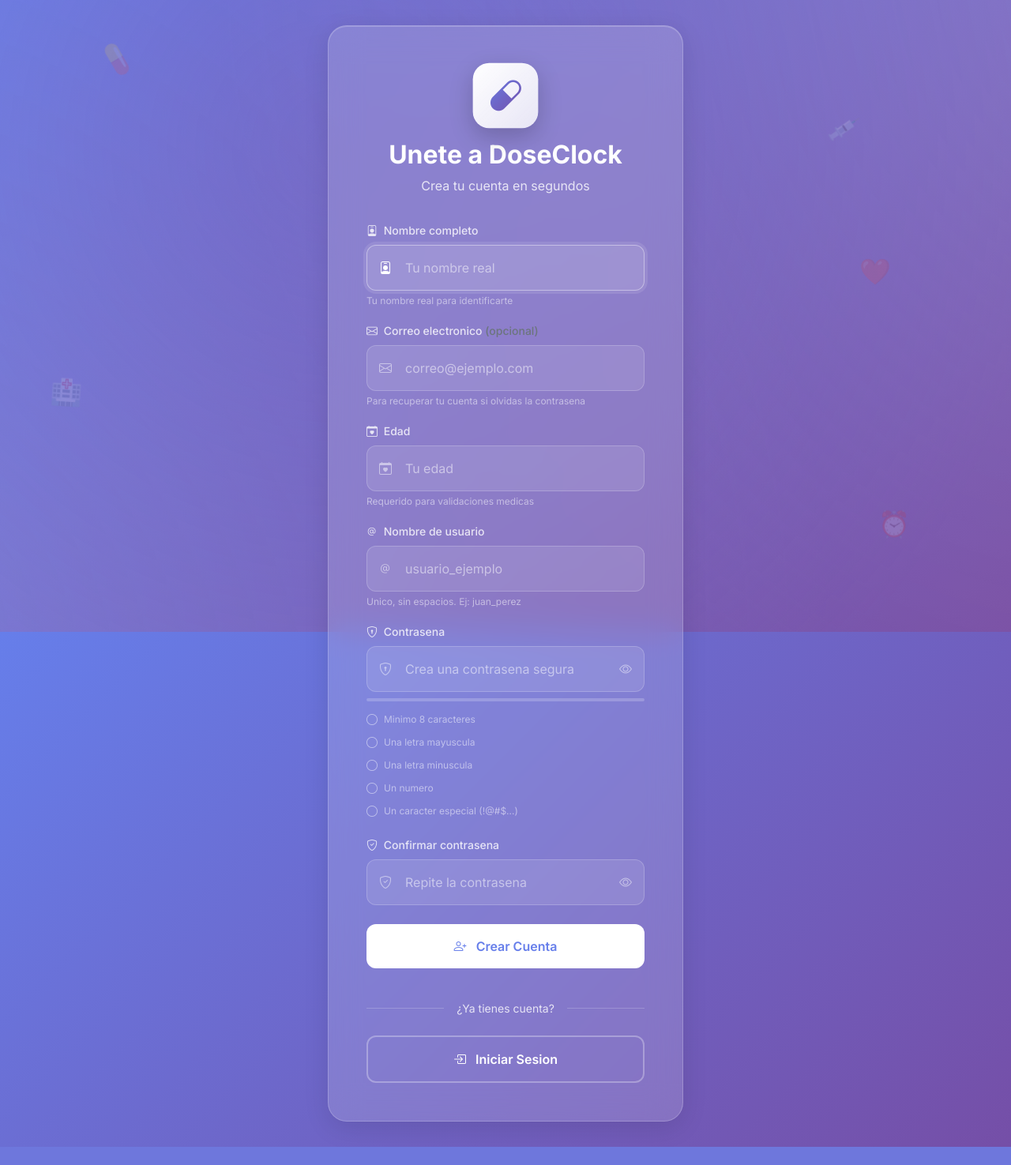
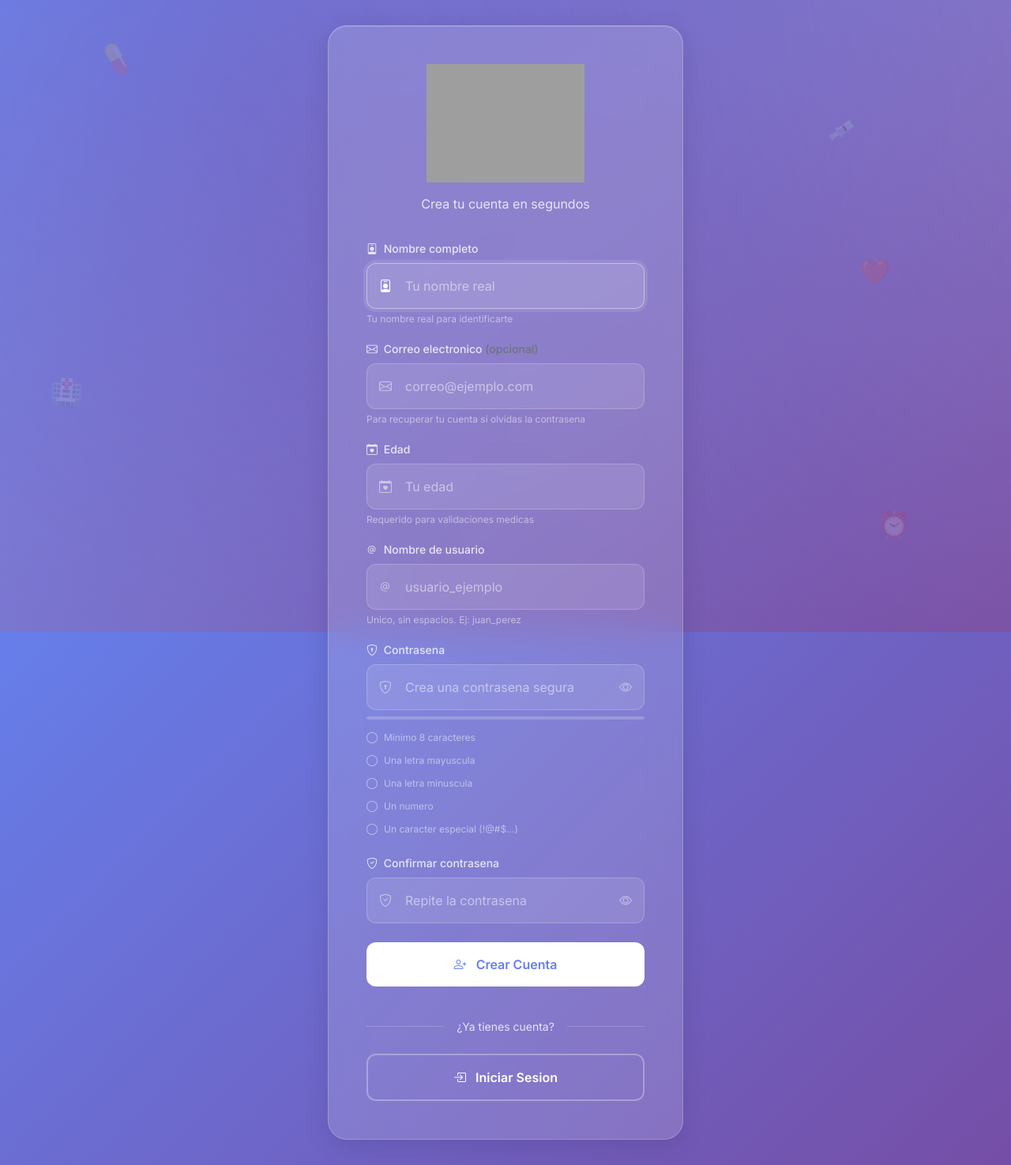
Before and after one commit to Juan-RB/DoseClock, a Django app: page /accounts/registro/ in a window 1280 px wide. Shown: the whole page at 79% size. Before the commit the page ends 1452 px from the top, so only its background shows below. Run offline with Django 4.2, Linux system fonts and the light colour scheme; grey boxes are pictures that could not be loaded.

Commit message:
Agregar logos personalizados y favicons

```diff
--- a/accounts/templates/accounts/base_auth.html
+++ b/accounts/templates/accounts/base_auth.html
@@ -5,6 +5,12 @@
     <meta charset="UTF-8">
     <meta name="viewport" content="width=device-width, initial-scale=1.0">
     <title>{% block title %}DoseClock{% endblock %}</title>
+
+    <!-- Favicon and Icons -->
+    <link rel="icon" type="image/x-icon" href="{% static 'icons/favicon.ico' %}">
+    <link rel="icon" type="image/png" sizes="32x32" href="{% static 'icons/icon-32.png' %}">
+    <link rel="icon" type="image/png" sizes="96x96" href="{% static 'icons/icon-96.png' %}">
+    <link rel="apple-touch-icon" sizes="180x180" href="{% static 'icons/icon-180.png' %}">
 
     <!-- Bootstrap 5 CSS -->
     <link href="https://cdn.jsdelivr.net/npm/bootstrap@5.3.2/dist/css/bootstrap.min.css" rel="stylesheet">
--- a/accounts/templates/accounts/login.html
+++ b/accounts/templates/accounts/login.html
@@ -1,4 +1,5 @@
 {% extends 'accounts/base_auth.html' %}
+{% load static %}
 
 {% block title %}Iniciar Sesion - DoseClock{% endblock %}
 
@@ -7,10 +8,7 @@
     <div class="auth-card glass-card">
         <!-- Logo -->
         <div class="auth-logo">
-            <div class="logo-icon">
-                <i class="bi bi-capsule"></i>
-            </div>
-            <h1>DoseClock</h1>
+            <img src="{% static 'icons/logo.png' %}" alt="DoseClock Logo" class="logo-img" style="max-width: 200px; height: auto; margin-bottom: 15px;">
             <p>Tu asistente de medicamentos</p>
         </div>
 
--- a/accounts/templates/accounts/register.html
+++ b/accounts/templates/accounts/register.html
@@ -1,4 +1,5 @@
 {% extends 'accounts/base_auth.html' %}
+{% load static %}
 
 {% block title %}Crear Cuenta - DoseClock{% endblock %}
 
@@ -7,10 +8,7 @@
     <div class="auth-card glass-card">
         <!-- Logo -->
         <div class="auth-logo">
-            <div class="logo-icon">
-                <i class="bi bi-capsule"></i>
-            </div>
-            <h1>Unete a DoseClock</h1>
+            <img src="{% static 'icons/logo.png' %}" alt="DoseClock Logo" class="logo-img" style="max-width: 200px; height: auto; margin-bottom: 15px;">
             <p>Crea tu cuenta en segundos</p>
         </div>
 
--- a/medicamentos/templates/medicamentos/base.html
+++ b/medicamentos/templates/medicamentos/base.html
@@ -10,6 +10,12 @@
 
   <!-- Server time for countdown sync -->
   <meta name="server-time" content="{{ server_time_iso }}">
+
+  <!-- Favicon and Icons -->
+  <link rel="icon" type="image/x-icon" href="{% static 'icons/favicon.ico' %}">
+  <link rel="icon" type="image/png" sizes="32x32" href="{% static 'icons/icon-32.png' %}">
+  <link rel="icon" type="image/png" sizes="96x96" href="{% static 'icons/icon-96.png' %}">
+  <link rel="apple-touch-icon" sizes="180x180" href="{% static 'icons/icon-180.png' %}">
 
   <!-- Bootstrap CSS -->
   <link href="https://cdn.jsdelivr.net/npm/bootstrap@5.3.2/dist/css/bootstrap.min.css" rel="stylesheet">
```
Also changed, not shown: static/icons/favicon.ico (added), static/icons/icon-128.png (added), static/icons/icon-180.png (added), static/icons/icon-192.png (added), static/icons/icon-32.png (added), static/icons/icon-48.png (added), static/icons/icon-72.png (added), static/icons/icon-96.png (added), static/manifest.json, 2 other files.
